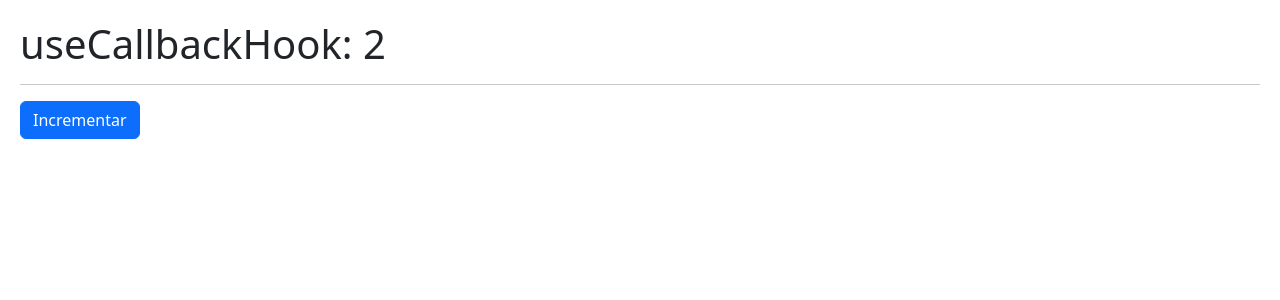
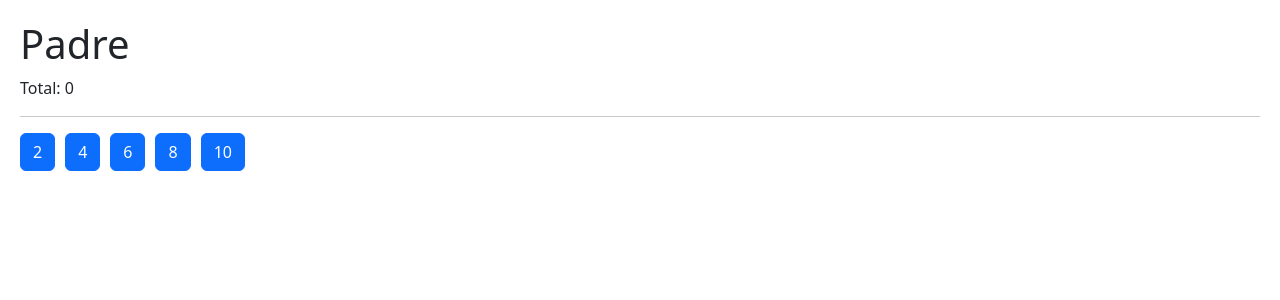
Before and after one commit to danielalbanez40/react-de-cero-a-experto-MERN, a React (Vite) app in the folder 05-hook-app/: page / in a window 1280 px wide. Shown: the top 300 px of the page. Built offline with nearby package versions, Linux system fonts and the light colour scheme.

Commit message:
Task Memo

```diff
--- /dev/null
+++ b/05-hook-app/src/07-tarea-memo/Hijo.jsx
@@ -0,0 +1,23 @@
+import { memo } from "react";
+import { PropTypes } from "prop-types";
+
+export const Hijo = memo(({ numero, incrementar }) => {
+
+    console.log('  Me volví a generar :(  ');
+
+    return (
+        <button
+            className="btn btn-primary mr-3"
+            onClick={ () => incrementar( numero ) }
+        >
+            { numero }
+        </button>
+    )
+})
+
+Hijo.propTypes = {
+    numero: PropTypes.number.isRequired,
+    incrementar: PropTypes.number.isRequired,
+}
+
+Hijo.displayName = 'HijoMemo';
--- /dev/null
+++ b/05-hook-app/src/07-tarea-memo/Padre.jsx
@@ -0,0 +1,29 @@
+import { Hijo } from "./Hijo";
+import { useCallback, useState } from "react";
+
+export const Padre = () => {
+  const numeros = [2, 4, 6, 8, 10];
+  const [valor, setValor] = useState(0);
+
+  const incrementar = useCallback((num) => {
+    setValor((oldValue) => oldValue + num);
+  }, []);
+
+  //   const incrementar = (num) => {
+  //     setValor(valor + num);
+  //   };
+
+  return (
+    <div>
+      <h1>Padre</h1>
+      <p> Total: {valor} </p>
+
+      <hr />
+
+      {numeros.map((n) => (
+        <Hijo key={n} numero={n} incrementar={incrementar} />
+      ))}
+      {/* <Hijo /> */}
+    </div>
+  );
+};
--- a/05-hook-app/src/main.jsx
+++ b/05-hook-app/src/main.jsx
@@ -11,10 +11,11 @@
 // import Layout from './05-useLayoutEffect/Layout';
 // import Memorize from './06-memos/Memorize';
 // import MemoHook from './06-memos/MemoHook';
-import CallbackHook from './06-memos/CallbackHook';
+// import CallbackHook from './06-memos/CallbackHook';
+import { Padre } from './07-tarea-memo/Padre';
 
 ReactDOM.createRoot(document.getElementById("root")).render(
   <React.StrictMode>
-    <CallbackHook />
+    <Padre />
   </React.StrictMode>
 );
```
